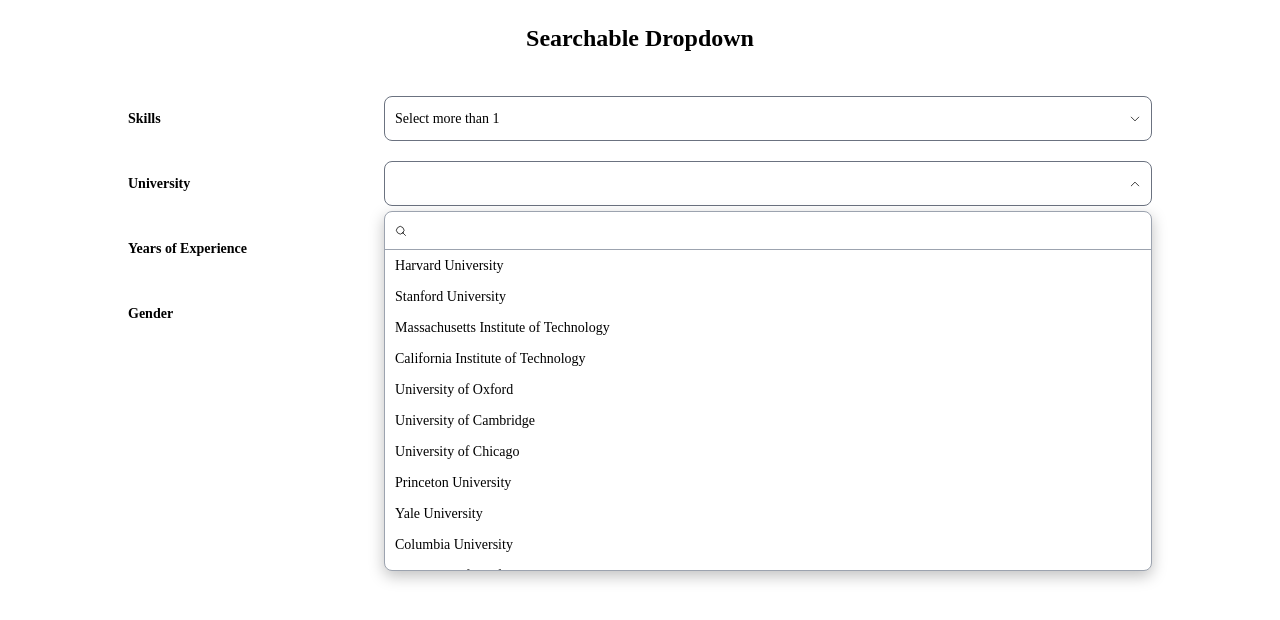
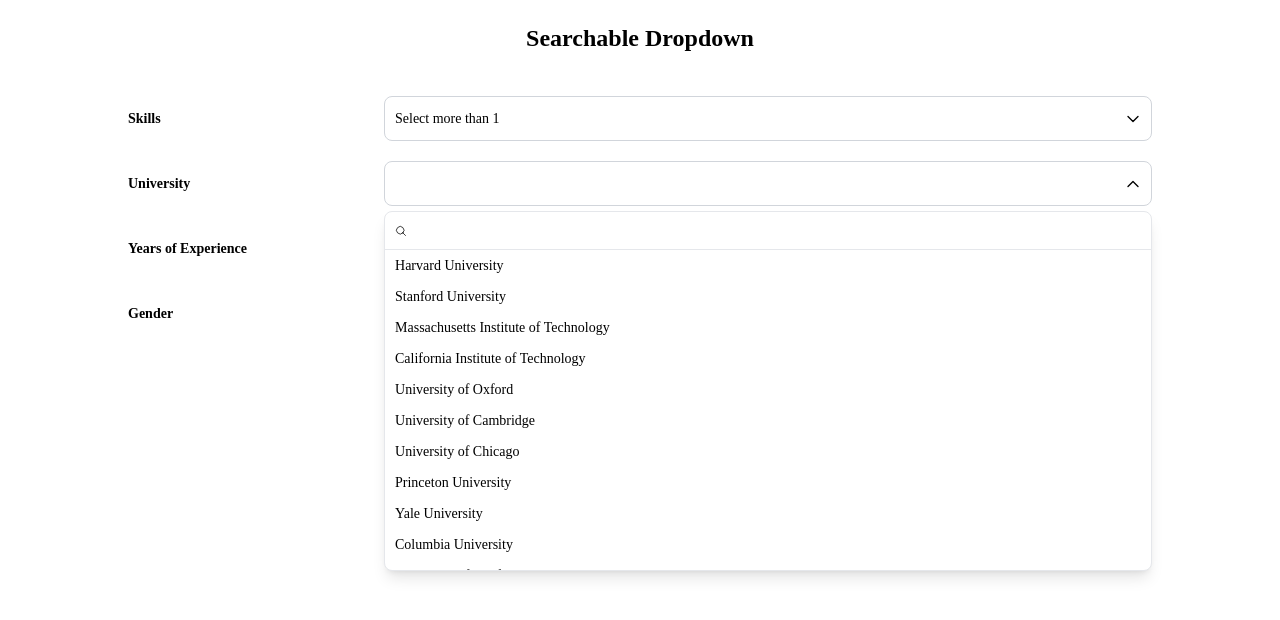
Before and after one commit to felixgohh/select-dropdown, a React (Create React App) app: page / in a window 1280 px wide. Both pictures are taken after a click on the element 768 px from the left and 183 px from the top of the page. Shown: the top 620 px of the page. Built offline with nearby package versions, Linux system fonts and the light colour scheme.

Commit message:
add id and outlined props

```diff
--- a/src/App.js
+++ b/src/App.js
@@ -7,6 +7,7 @@
       <h1 className="mb-5 text-2xl font-bold">Searchable Dropdown</h1>
       <SelectDropdown
         labelText="Skills"
+        id="skills-select"
         searchable
         options={jsonData.tech_stacks}
         placeholder="Select more than 1"
@@ -14,12 +15,14 @@
       />
       <SelectDropdown
         labelText="University"
+        id="university-select"
         searchable
         options={jsonData.universities}
       />
       <SelectDropdown
         labelText="Years of Experience"
         options={Array.from({ length: 10 }, (_, i) => i + 1)}
+        outlined={false}
       />
       <SelectDropdown
         labelText="Gender"
--- a/src/components/SelectDropdown.jsx
+++ b/src/components/SelectDropdown.jsx
@@ -9,6 +9,7 @@
 import { XCircleIcon } from '@heroicons/react/24/solid';
 
 const SelectDropdown = ({
+  id,
   labelText = 'Label',
   placeholder,
   options = [],
@@ -16,6 +17,7 @@
   renderOption,
   onChange,
   searchable = false,
+  outlined = true,
   disablePortal = false,
 }) => {
   const [isOpen, setIsOpen] = useState(false);
@@ -87,9 +89,9 @@
     );
 
   const renderOptionsContent = () => (
-    <div className="bg-white w-full border border-gray-400 rounded-lg shadow-popover">
+    <div className="bg-white w-full rounded-lg border border-gray-200 shadow-lg">
       {searchable && (
-        <div className="flex flex-row items-center border-b border-b-gray-400 w-full p-[8px_10px] rounded-tl-lg rounded-tr-lg">
+        <div className="flex flex-row items-center border-b border-b-gray-200 w-full p-[8px_10px] rounded-tl-lg rounded-tr-lg">
           <MagnifyingGlassIcon className="w-3 h-3" />
           <input
             type="text"
@@ -165,9 +167,10 @@
       <div
         className="relative flex flex-col min-w-[75%] max-w-[75%] bg-white cursor-pointer"
         ref={selectRef}
+        id={id}
       >
         <div
-          className="flex flex-row items-center justify-between gap-5 h-[45px] max-h-[45px] p-[10px] rounded-lg border border-gray-500"
+          className={`flex flex-row items-center justify-between gap-5 h-[45px] max-h-[45px] p-[10px] rounded-lg ${outlined ? 'border border-gray-300' : 'bg-gray-300'} `}
           onClick={(ev) => {
             let parentEl = ev.target.parentElement;
             if (
@@ -192,7 +195,7 @@
                         className="flex text-gray-600 text-base remove-option"
                         onClick={() => handleOptionClick(option)}
                       >
-                        <XCircleIconOutline className="w-3 h-3" />
+                        <XCircleIconOutline className="w-4 h-4" />
                       </button>
                     </span>
                   ))
@@ -202,9 +205,9 @@
                 : placeholder}
           </div>
           {isOpen ? (
-            <ChevronUpIcon className="min-w-3 h-3" />
+            <ChevronUpIcon className="min-w-4 h-4 stroke-2" />
           ) : (
-            <ChevronDownIcon className="min-w-3 h-3" />
+            <ChevronDownIcon className="min-w-4 h-4 stroke-2" />
           )}
         </div>
         {isOpen && renderOptions()}
```
Also changed, not shown: 1 other file (tests, documents, lock files or other folders).
